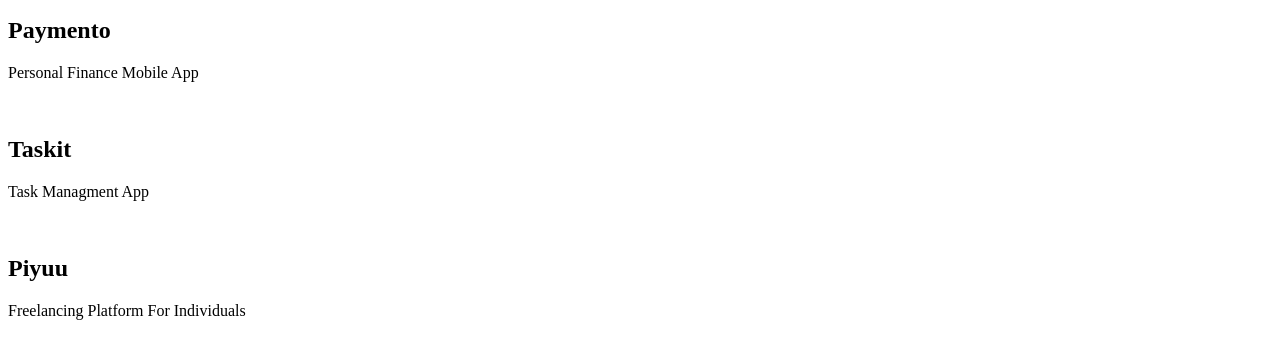
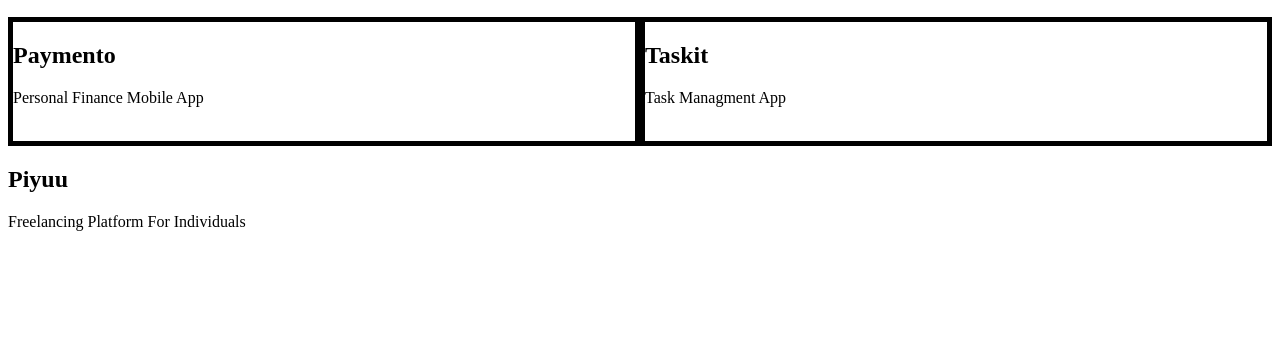
Before and after one commit to Anshu885/Anshu885.github.io, a plain HTML site: page index.html in a window 1280 px wide. Shown: the part 361-720 px from the top of the page. Drawn offline with Linux system fonts and the light colour scheme.

Commit message:
added div project

```diff
--- a/index.html
+++ b/index.html
@@ -38,6 +38,17 @@
         #section-home div:first-child{
             padding: 20px;
         }
+        .two-projects {
+            display: flex;
+        }
+        .two-projects>div{
+            width: 50%;
+            border: 5px solid;
+        }
+        .two-projects img{
+            height: 300px;
+        }
+
     </style>
 </head>
 <body>
@@ -63,7 +74,7 @@
         </div>
     </section>
     <section id="section-projects">
-    <div>
+    <div class="two-projects">
         <!-- first two project -->
         <div>
             <H1>Paymento</H1>
```
